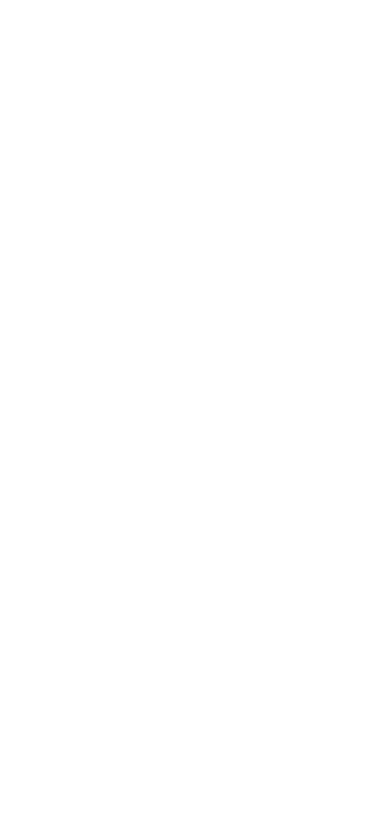
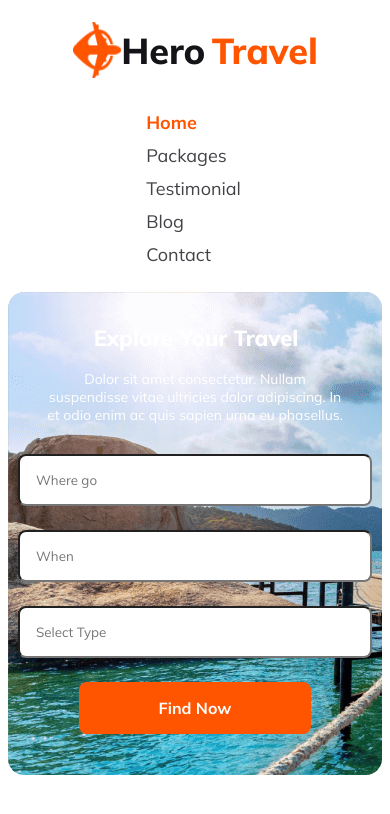
Before and after one commit to durjoy4D/My-Second-Assignment, a plain HTML site: page index.html in a window 390 px wide. Drawn offline with Linux system fonts and the light colour scheme.

Commit message:
complete header section and responsive

```diff
--- a/index.html
+++ b/index.html
@@ -1,5 +1,6 @@
 <!DOCTYPE html>
 <html lang="en">
+
 <head>
     <meta charset="UTF-8">
     <meta name="viewport" content="width=device-width, initial-scale=1.0">
@@ -7,7 +8,43 @@
     <link rel="stylesheet" href="styles/style.css">
     <link rel="stylesheet" href="styles/responsive.css">
 </head>
+
 <body>
+    <!--Start header section-->
+    <header>
+        <nav>
+            <div class="logo-content">
+                <img src="Images/Group 40071 (2).png" alt="">
+                <h1><span class="title-1">Hero</span> <span class="title-2">Travel</span></h1>
+            </div>
+            <div class="logo-menu">
+                <ul>
+                    <li><a class="title-3" href="">Home</a></li>
+                    <li><a href="">Packages</a></li>
+                    <li><a href="">Testimonial</a></li>
+                    <li><a href="">Blog</a></li>
+                    <li><a href="">Contact</a></li>
+                </ul>
+            </div>
+        </nav>
 
+        <section class="section-img">
+            <h1 class="section-title">Explore Your Travel</h1>
+            <p class="section-description">Dolor sit amet consectetur. Nullam suspendisse vitae ultricies dolor
+                adipiscing. In et odio enim ac quis sapien urna eu phasellus.</p>
+            <div class="input-conteiner">
+                <div class="input-content">
+                    <input class="section-content" type="text" placeholder="Where go">
+                    <input class="section-content" type="text" placeholder="When">
+                    <input class="section-content" type="text" placeholder="Select Type">
+                </div>
+                <div class="item">
+                    <button class="primery-button">Find Now</button>
+                </div>
+            </div>
+        </section>
+    </header>
+    <!--End header section-->
 </body>
+
 </html>
--- a/styles/responsive.css
+++ b/styles/responsive.css
@@ -0,0 +1,48 @@
+/* responsive style */
+
+@media screen and (max-width:600px) {
+
+    nav {
+        flex-direction: column;
+        width: 375px;
+        height: 64px;
+        flex-shrink: 0;
+        margin: 0;
+    }
+  .logo-menu, ul{
+    flex-direction: column;
+    row-gap: 10px;
+  }
+
+    .section-img {
+        margin-top: 220px;
+        width: 100%;
+        height: 483px;
+    }
+
+    .section-title {
+        padding: 32px 64px 0 66px;
+        font-size: 22px
+    }
+
+    .section-description {
+        width: 304px;
+        font-size: 14px;
+        font-weight: 400;
+    }
+
+    .input-content {
+        flex-direction: column;
+    }
+
+    .input-conteiner {
+        flex-direction: column;
+        margin-left: 10px;
+        margin-right: 10px;
+        padding-top: 30px;
+    }
+
+    .item {
+        margin: 0 auto;
+    }
+}
--- a/styles/style.css
+++ b/styles/style.css
@@ -0,0 +1,121 @@
+@import url('https://fonts.googleapis.com/css2?family=Lato:ital,wght@0,100;0,300;0,400;0,700;1,100;1,400;1,900&family=Mulish:wght@200;300;400;500;600;700;800;900&family=Work+Sans:ital,wght@0,400;0,500;0,600;0,700;0,800;0,900;1,400;1,500;1,600;1,700;1,800&display=swap');
+
+* {
+    font-family: 'Mulish', sans-serif;
+}
+
+/* nav section style */
+
+nav {
+    margin: 0 auto;
+    width: 1440px;
+    display: flex;
+    justify-content: space-between;
+    align-items: center;
+    background: #FFF;
+}
+
+.logo-content {
+    display: flex;
+    justify-content: space-between;
+    align-items: center;
+}
+
+.logo-content img {
+    width: 48px;
+    height: 56px;
+}
+
+.title-1 {
+    font-size: 36px;
+    font-weight: 800;
+    color: #131318;
+}
+
+.title-2 {
+    color: #FF5400;
+    font-size: 36px;
+    font-weight: 800;
+}
+
+.logo-menu, ul {
+    display: flex;
+}
+
+.logo-menu li {
+    list-style: none;
+    margin-right: 44px;
+}
+
+.logo-menu,
+a {
+    text-decoration: none;
+    color: #424247;
+    font-size: 18px;
+    font-weight: 400;
+}
+
+.title-3 {
+    color: #FF5400;
+    font-weight: 700;
+}
+
+/* nav section end */
+
+/* start header section style */
+
+.section-img {
+    background-image: url(../Images/Group\ 13\ \(1\)\ \(1\).png);
+    width: 1170px;
+    height: 500px;
+    margin: 50px auto 100px;
+    border-radius: 16px;
+}
+
+.section-title {
+    color: #FFF;
+    font-size: 64px;
+    font-weight: 800;
+    text-align: center;
+    padding-top: 106px;
+}
+
+.section-description {
+    color: #FFF;
+    text-align: center;
+    font-size: 16px;
+    font-weight: 400;
+    width: 676px;
+    margin: 0 auto;
+}
+
+.section-content {
+    border-radius: 8px;
+    background: #FFF;
+    padding: 16px;
+}
+
+.primery-button {
+    border-radius: 8px;
+    background: #FF5400;
+    border: 0;
+    padding: 16px 80px 16px 80px;
+    color: #FFF;
+    text-align: center;
+    font-size: 16px;
+    font-weight: 700;
+}
+
+.input-content {
+     display: flex;
+     gap: 24px;
+}
+
+.input-conteiner{
+    display: flex;
+    padding-top: 64px;
+    gap: 24px;
+    margin-left: 120px;
+}
+
+/* end header section style */
```
